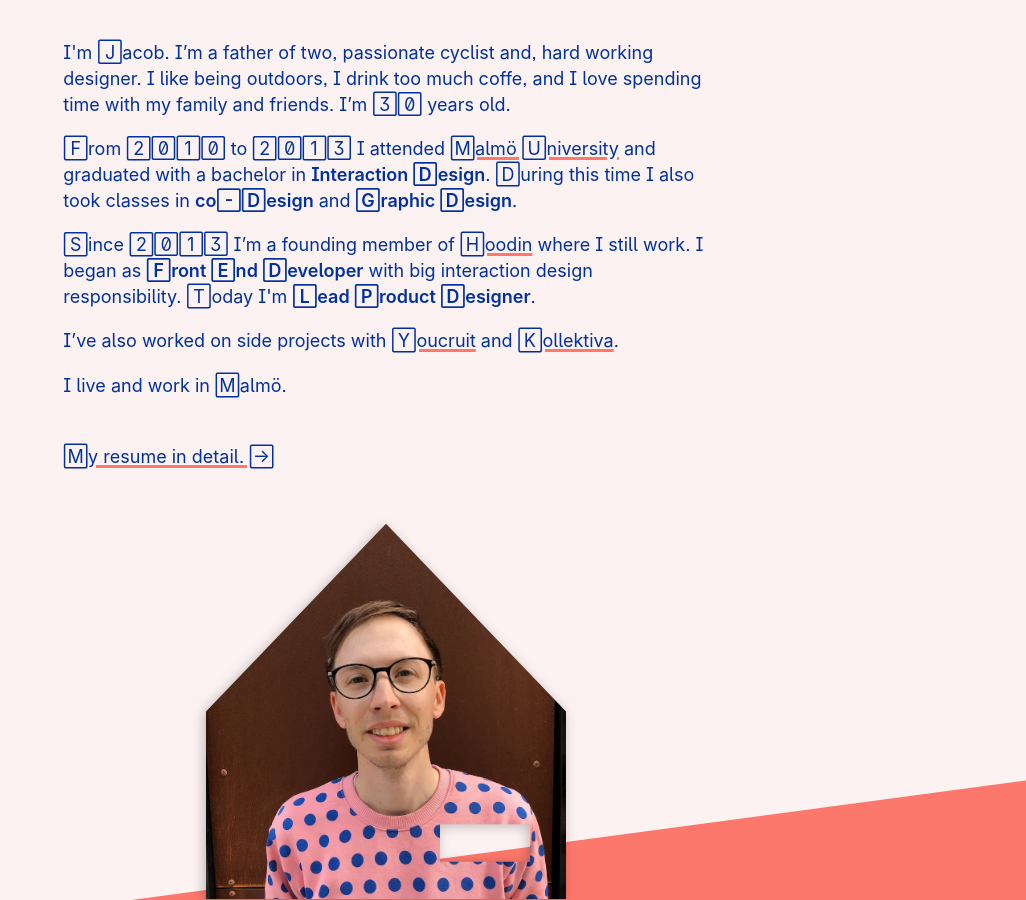
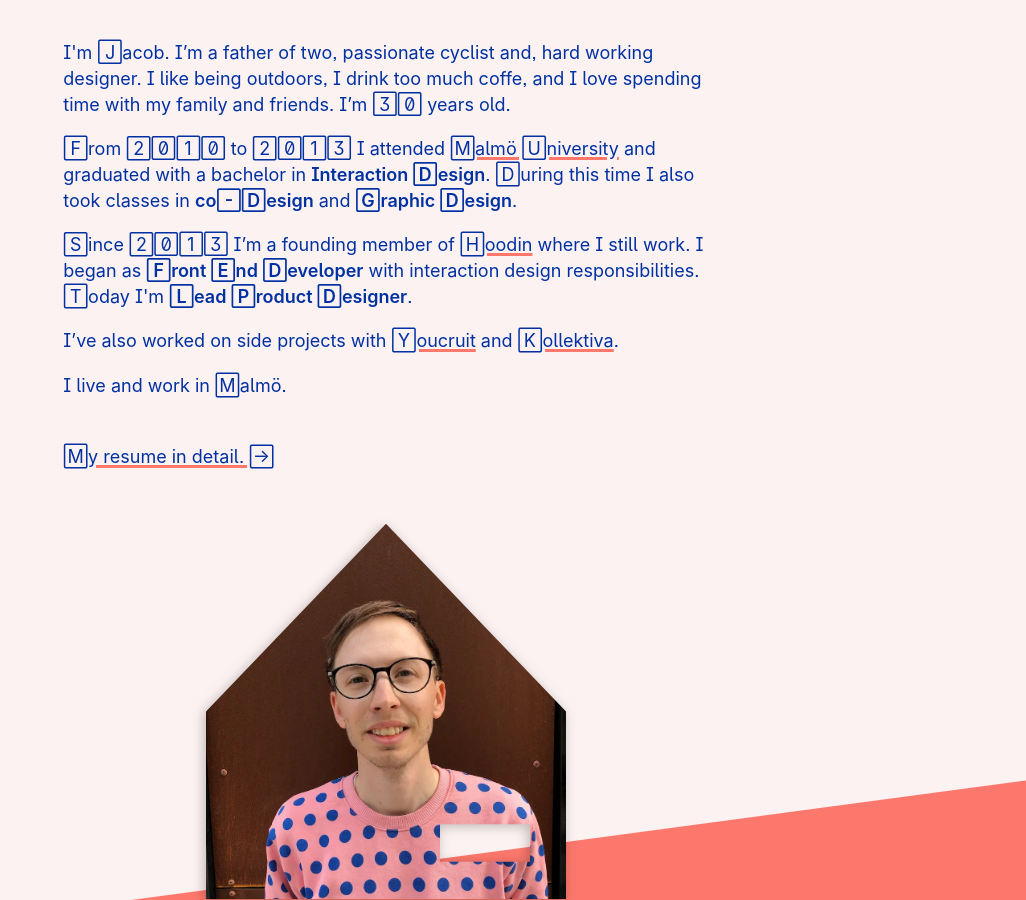
Before and after one commit to jacoblindstrm/jacoblindstrm.github.io, a Jekyll site: the page built from about.html, in a window 1280 px wide and 900 px high, scrolled down 374 px. Shown: the whole window, without its empty margins (254-1280 px from the left). Built offline with Jekyll 4.4.1, drawn with Linux system fonts in a browser that asks for light colours.

Commit message:
Update about.html

```diff
--- a/about.html
+++ b/about.html
@@ -12,7 +12,7 @@
     <p>From 2010 to 2013 I attended <a href="https://edu.mau.se/en/Program/TGIDE" itemprop="alumniOf" rel="noopener">Malmö University</a> and graduated with a bachelor in <strong>Interaction Design</strong>. During this time I
     also took classes in <strong>co-Design</strong> and <strong>Graphic Design</strong>.</p>
 
-    <p>Since 2013 I’m a founding member of <a href="https://hoodin.com" itemprop="worksFor" rel="noopener" >Hoodin</a> where I still work. I began as <strong>Front End Developer</strong> with big interaction design responsibility. Today I'm <strong itemprop="jobTitle">Lead Product&nbsp;Designer</strong>.</p>
+    <p>Since 2013 I’m a founding member of <a href="https://hoodin.com" itemprop="worksFor" rel="noopener" >Hoodin</a> where I still work. I began as <strong>Front End Developer</strong> with interaction design responsibilities. Today I'm <strong itemprop="jobTitle">Lead Product&nbsp;Designer</strong>.</p>
 
     <p>I’ve also worked on side projects with <a href="https://youcruit.com" rel="noopener">Youcruit</a> and <a href="https://www.kollektiva.se" rel="noopener">Kollektiva</a>.</p>
 
```
